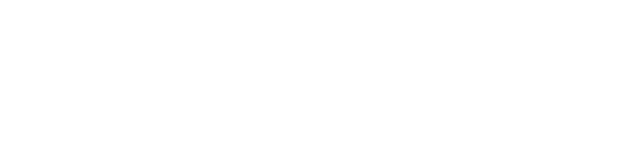
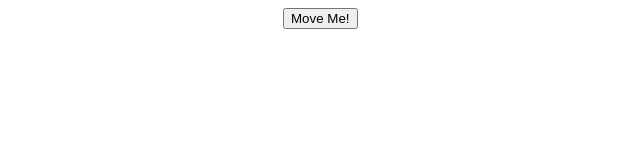
Before and after one commit to rohan2734/Modern_js, a plain HTML site: page async_code_callbacks_n_promises/index.html in a window 1280 px wide. Shown: the whole page, without its empty margins (241-881 px from the left). Drawn offline with Linux system fonts and the light colour scheme.

Commit message:
added some callback functions

```diff
--- a/async_code_callbacks_n_promises/call_back_hell.js
+++ b/async_code_callbacks_n_promises/call_back_hell.js
@@ -0,0 +1,71 @@
+const btn = document.querySelector('button');
+
+// setTimeout(() => {
+//   btn.style.transform = `translateX(100px)`;
+
+//   setTimeout(() =>{
+//     btn.style.transform = `translateX(200px)`;
+
+//     setTimeout(() => {
+//       btn.style.transform = `translateX(300px)`;
+
+//       setTimeout(() => {
+//         btn.style.transform = `translateX(400px)`;
+
+//         setTimeout(() => {
+//           btn.style.transform = `translateX(500px)`;
+//         },1000);
+
+//       },1000);
+
+//     },1000);
+
+//   },1000);
+
+// },1000);
+
+const moveX = (element,amount,delay,onSuccess,onFailure) => {
+
+  const bodyBoundary=document.body.clientWidth;
+  const elRight = element.getBoundingClientRect().right;
+  const currLeft = element.getBoundingClientRect().left;
+
+  if(elRight + amount > bodyBoundary){
+    onFailure();
+  }else{
+    setTimeout(() => {
+      element.style.transform=`translate(${currLeft + amount}px)`;
+      onSuccess();
+    },delay);
+  }
+
+}
+
+// moveX(btn,100,1000,() => {
+//   moveX(btn,100,1000,() => {
+//     moveX(btn,100,1000,() => {
+//       moveX(btn,100,1000,() => {
+//         moveX(btn,500,1000);
+//       });
+//     });
+//   });
+// });
+
+moveX(btn,100,1000,() => {
+  //sucess
+  moveX(btn,400,1000,() => {
+    //success
+    moveX(btn,700,1000,() => {
+      //sucess
+      console.log("screen left?")
+    },() => {
+      alert("cannot move further")
+    })
+  },() => {
+    //fail
+    alert('cannot move further');
+  })
+},() => {
+  //fail
+  alert('cannot move further');
+})
--- a/async_code_callbacks_n_promises/index.html
+++ b/async_code_callbacks_n_promises/index.html
@@ -6,6 +6,8 @@
   <title>Document</title>
 </head>
 <body>
-  <!-- <script src="./js_is_single_threaded.js"></script> -->
+  <!-- <scrip src="./js_is_single_threaded.js"></scrip> -->
+  <button>Move Me!</button>
+  <script src="./call_back_hell.js"></script>
 </body>
 </html>
```
